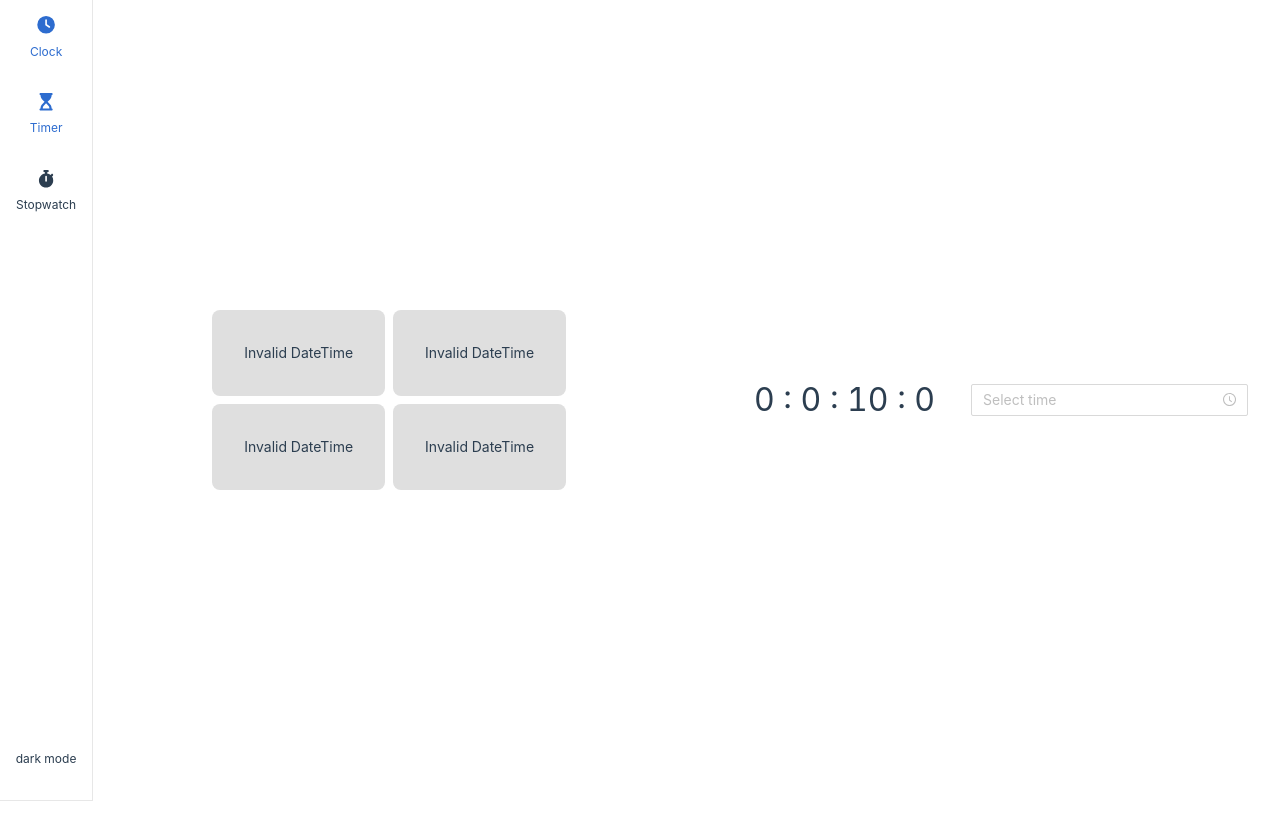
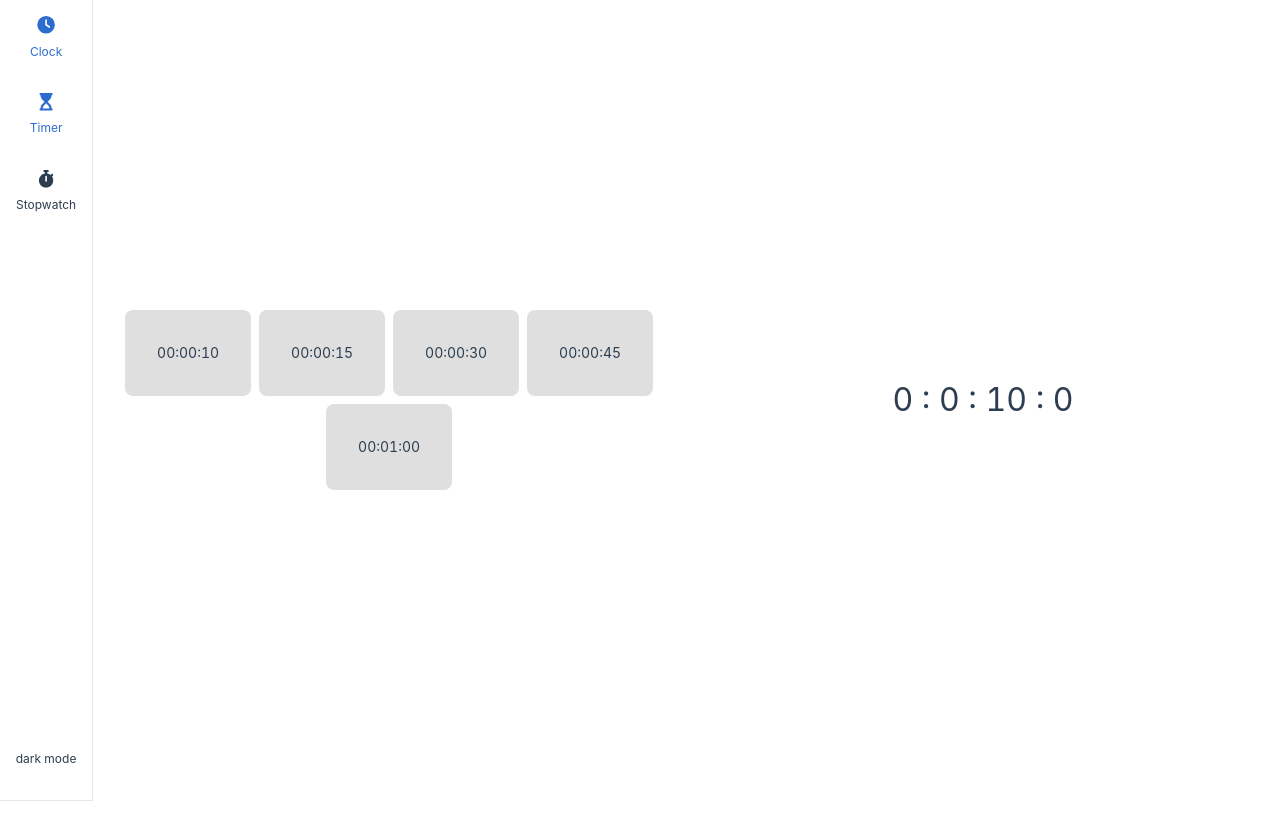
Before and after one commit to Klrfl/TellTime, a Vue app: page /timer in a window 1280 px wide. Shown: the top 840 px of the page. Built offline with nearby package versions, Linux system fonts and the light colour scheme.

Commit message:
change to use ISO string date, move timePicker to Timer.vue

```diff
--- a/src/views/TimerView.vue
+++ b/src/views/TimerView.vue
@@ -2,10 +2,6 @@
   <MainLayout>
     <template #main-content>
       <Timer :targetTime="selectedTargetTime"></Timer>
-      <TimePicker
-        v-model:value="time"
-        value="0"
-        value-format="HH:mm:ss"></TimePicker>
     </template>
 
     <ul class="list-container target-time-container">
@@ -25,38 +21,30 @@ import MainLayout from "@/layouts/MainLayout.vue";
 import Timer from "@/components/Timer.vue";
 import TargetTime from "@/components/TargetTime.vue";
 
-import { TimePicker } from "ant-design-vue";
-
 const targetTimes = ref([
   {
     id: 1,
-    time: 10000,
+    time: `1970-01-01T00:00:10.000`,
   },
   {
     id: 2,
-    time: 15000,
+    time: `1970-01-01T00:00:15.000`,
   },
   {
     id: 3,
-    time: 30000,
+    time: `1970-01-01T00:00:30.000`,
+  },
+  {
+    id: 4,
+    time: `1970-01-01T00:00:45.000`,
   },
   {
     id: 5,
-    time: 60000,
+    time: `1970-01-01T00:01:00.000`,
   },
 ]);
 
-const time = ref(0);
-
-watch(
-  () => time.value,
-  () => {
-    console.log(time.value);
-  }
-);
-
-const selectedTargetTime = ref();
-selectedTargetTime.value = targetTimes.value[0].time;
+const selectedTargetTime = ref(targetTimes.value[0].time);
 
 function selectTargetTime(targetTime) {
   selectedTargetTime.value = targetTime;
```
